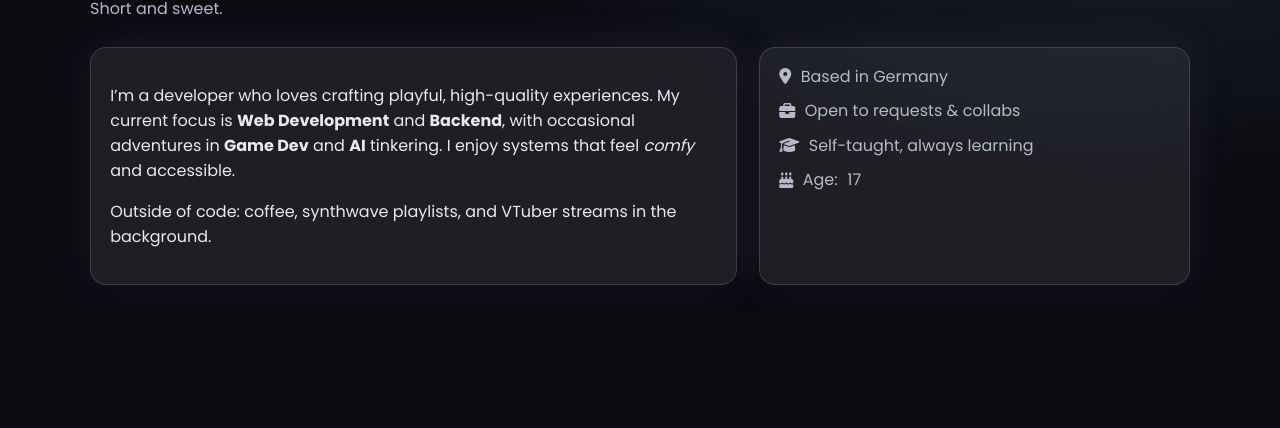
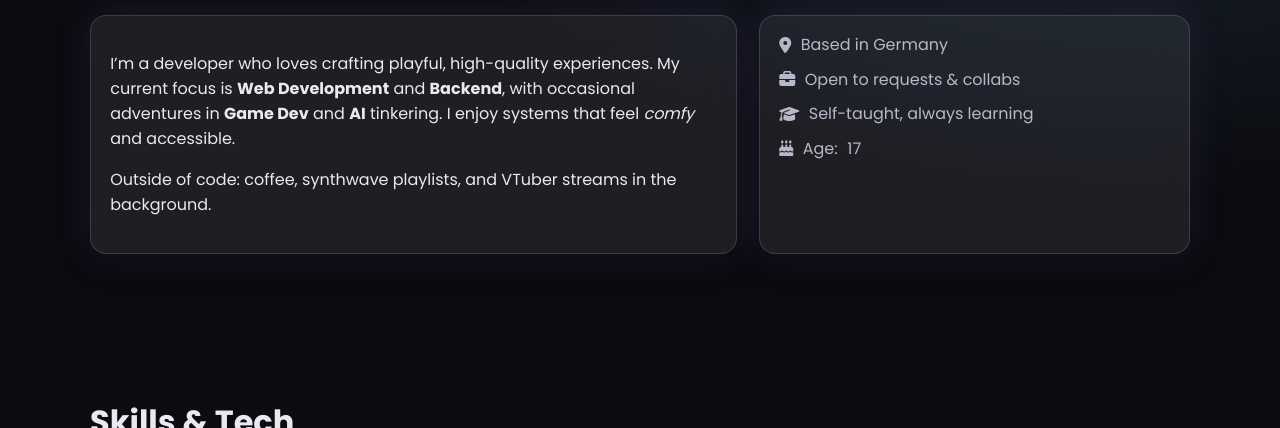
Before and after one commit to Lyvt-Dev/portfolio, a plain HTML site: page index.html in a window 1280 px wide. Shown: the part 672-1100 px from the top of the page. Drawn offline with Linux system fonts and the light colour scheme.

Commit message:
Update index.html

```diff
--- a/index.html
+++ b/index.html
@@ -61,7 +61,6 @@
         <section id="about" class="section container reveal" aria-label="About Me">
             <div class="section__head">
                 <h2 class="section__title">About Me</h2>
-                <p class="section__subtitle">Short and sweet.</p>
             </div>
             <div class="about grid">
                 <div class="about__card glass">
```
